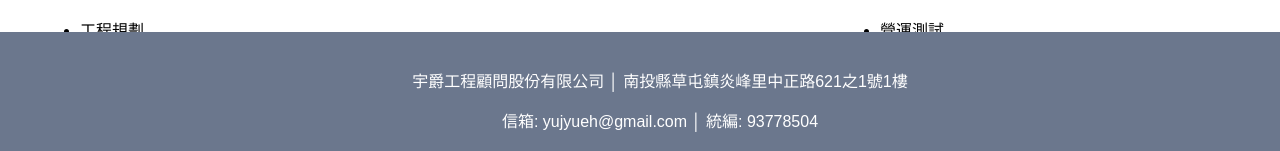
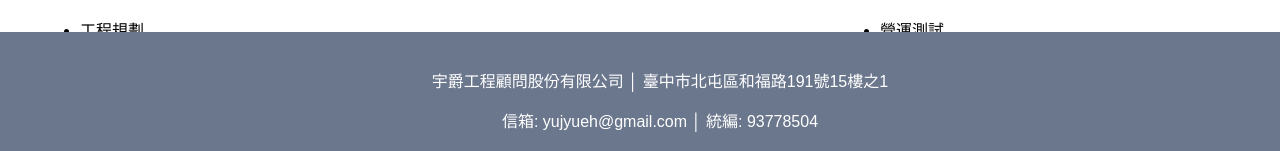
Before and after one commit to joesong77/yujue, a React (Create React App) app: page /serviceItem in a window 1280 px wide. Shown: the part 633-784 px from the top of the page. Built offline with nearby package versions, Linux system fonts and the light colour scheme; a web font is replaced by a local one.

Commit message:
公益活動新增

```diff
--- a/src/components/BottomNavigation/BottomNavigation.js
+++ b/src/components/BottomNavigation/BottomNavigation.js
@@ -8,7 +8,8 @@ function BottomNavigation() {
             <div >
                 <footer class="footer" >
 
-                    <p>宇爵工程顧問股份有限公司 │ 南投縣草屯鎮炎峰里中正路621之1號1樓</p>
+                    <p>宇爵工程顧問股份有限公司 │ 臺中市北屯區和福路191號15樓之1
+                    </p>
                     <p>信箱: yujyueh@gmail.com │ 統編: 93778504</p>
                     <p>© Copyright © 2023.宇爵工程顧問有限公司</p>
 
```
